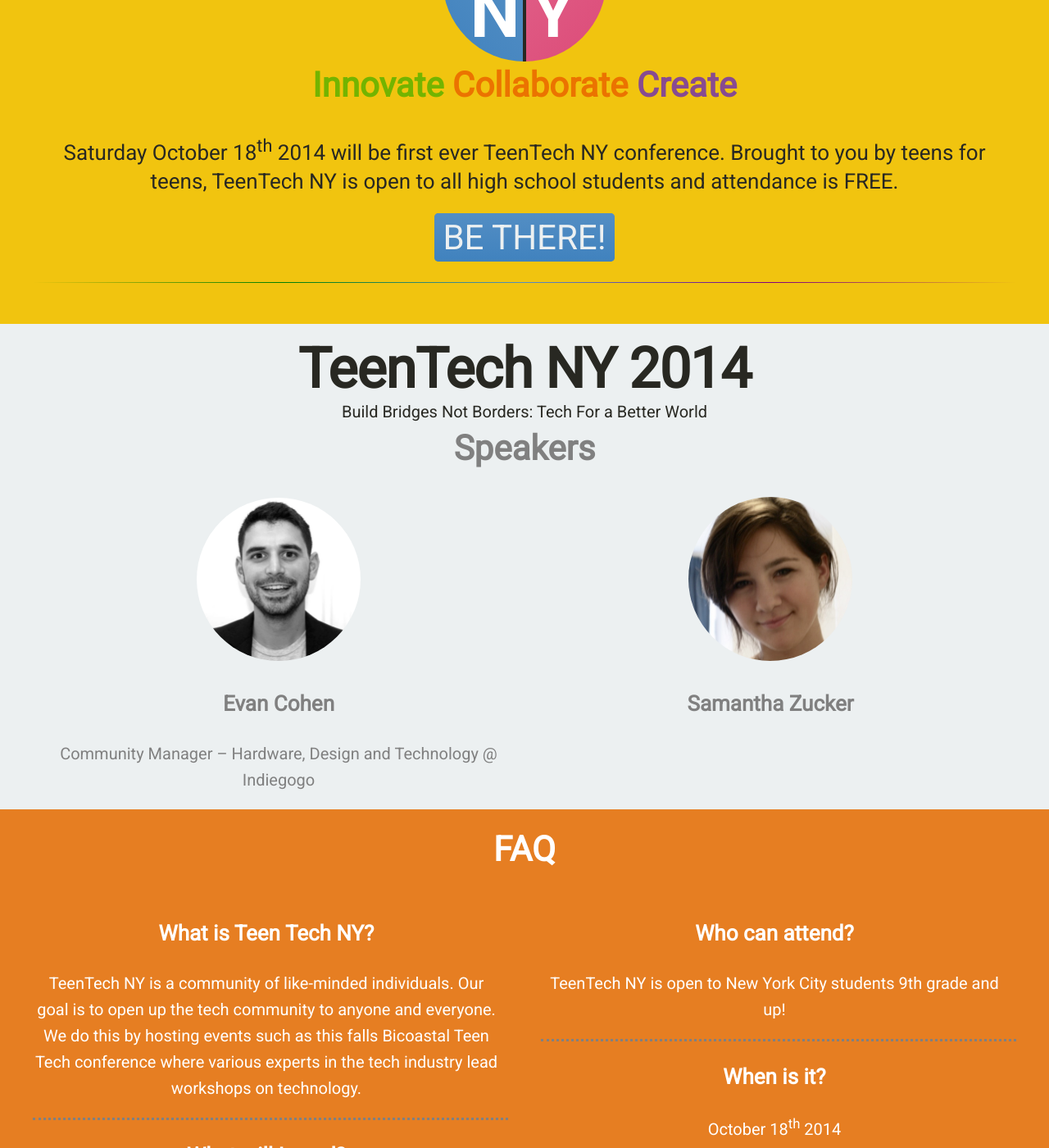
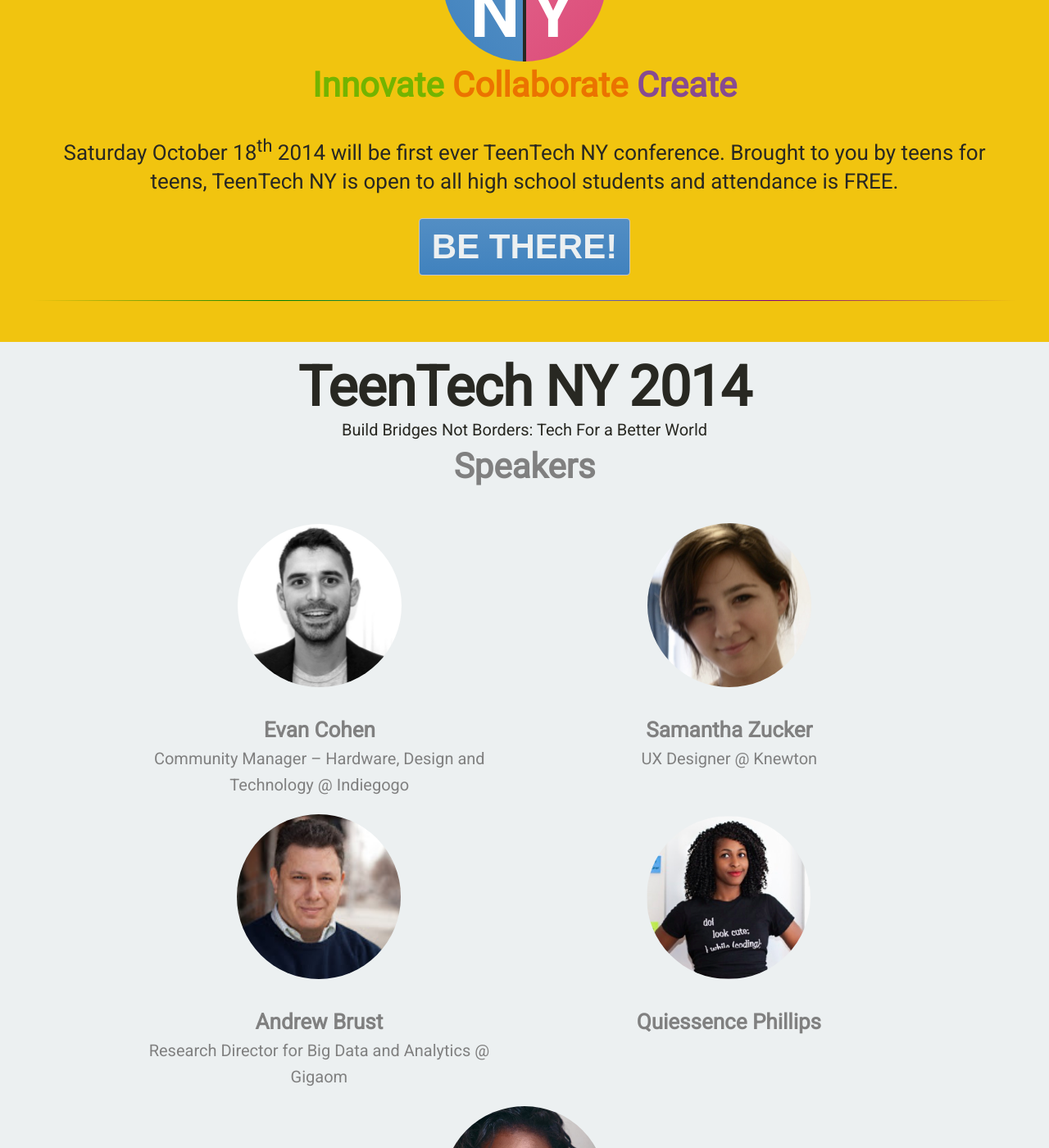
Before and after one commit to TeenTech/TeenTech.github.io, a Jekyll site: the page built from index.html, in a window 1280 px wide and 1400 px high, scrolled down 275 px. Shown: the whole window at 82% size. Built offline with Jekyll 4.4.1, drawn with Linux system fonts in a browser that asks for light colours; some of the changed text lies outside the part shown.

Commit message:
Update Bio and stuff forgot the rest

```diff
--- a/_includes/main/faq.html
+++ b/_includes/main/faq.html
@@ -10,13 +10,6 @@
           Teen Tech conference where various experts in the tech industry lead workshops on technology.
         </p>
     </div>
-    <div class="faq_aq">
-        <h3>What will I need?</h3>
-        <p>
-          Some of the workshops will require a laptop. If you don&#8217;t own one fear not, we will
-          have laptops at the event, just let us know ahead of time.
-        </p>
-      </div>
       <div class="faq_aq">
         <h3>Where will it be?</h3>
         <p>
@@ -38,7 +31,7 @@
           TeenTech NY is open to New York City students 9th grade and up!
         </p>
     </div>
-      <div class="faq_aq">
+        <div class="faq_aq">
         <h3>When is it?</h3>
         <p>
           October 18<sup>th</sup> 2014
--- a/_includes/main/speakers.html
+++ b/_includes/main/speakers.html
@@ -6,7 +6,7 @@
 </div>
 
 <h2>Speakers</h2>
-<div class="row">
+<div class="row sr">
 	<div class="speaker col" >
 		<div class="speaker_Head">
 	  		<a href="/speakers/evan_cohen/" style="text-decoration: none;">
@@ -19,7 +19,6 @@
 	    	</a>
 	    	Community Manager &ndash; Hardware, Design and Technology @ Indiegogo
 	  	</div>
-
 	</div>
 	<div class="speaker col" >
 		<div class="speaker_Head">
@@ -31,6 +30,51 @@
 	    	<a href="/speakers/samantha_zucker/" style="text-decoration: none;">
 	      		<h3> Samantha Zucker </h3>
 	    	</a>
+	    	UX Designer @ Knewton
+	  	</div>
+	</div>
+
+</div>
+
+<div class="row sr">
+	<div class="speaker col" >
+		<div class="speaker_Head">
+	  		<a href="/speakers/andrew_brust/" style="text-decoration: none;">
+	    		<img class="speaker_head" src="/images/andrew/andrew.jpg">
+	  		</a>
+	  	</div>
+	  	<div class="about_speaker">
+	    	<a href="/speakers/andrew_brust/" style="text-decoration: none;">
+	      		<h3> Andrew Brust </h3>
+	    	</a>
+	    	Research Director for Big Data and Analytics @ Gigaom
+	  	</div>
+	</div>
+	<div class="speaker col" >
+		<div class="speaker_Head">
+	  		<a href="/speakers/quiessence_phillips/" style="text-decoration: none;">
+	    		<img class="speaker_head" src="/images/quiessence/quiessence.png">
+	  		</a>
+	  	</div>
+	  	<div class="about_speaker">
+	    	<a href="/speakers/quiessence_phillips/" style="text-decoration: none;">
+	      		<h3> Quiessence Phillips </h3>
+	    	</a>
+		</div>
+	</div>
+</div>
+
+<div class="row sr">
+	<div class="speaker col" >
+		<div class="speaker_Head">
+	  		<a href="/speakers/desiree_frieson/" style="text-decoration: none;">
+	    		<img class="speaker_head" src="/images/desiree/desiree.png">
+	  		</a>
+	  	</div>
+	  	<div class="about_speaker">
+	    	<a href="/speakers/desiree_frieson/" style="text-decoration: none;">
+	      		<h3> Desiree Frieson </h3>
+	    	</a>
 	  	</div>
 	</div>
 </div>
--- a/_includes/main/welcome.html
+++ b/_includes/main/welcome.html
@@ -8,15 +8,9 @@
 	Saturday October 18<sup>th</sup> 2014 will be first ever TeenTech NY conference. Brought to you by teens for teens, TeenTech NY is open to all high school students and attendance is FREE.
 </h3>
 
-	<a class="fake_button" href="/signup/">
-		<div class="fake_button large" style="background-color: #538ec4;
-		background-image: -webkit-linear-gradient(top, #538ec4, #4082be);
-	display: inline;
-	color: #ecf0f1;
-	padding: 5px 10px;
-	font-weight: normal;
-	border-radius: 5px;">
+	<a href="/signup/">
+		<button class="large">
 			BE THERE!
-		</div>
+		</button>
 	</a>
 <hr>
--- a/css/main.css
+++ b/css/main.css
@@ -118,6 +118,107 @@
   border-radius: 200px;
 }
 
+.fake_button{
+  background-color: #538ec4;
+  background-image: -webkit-linear-gradient(top, #538ec4, #4082be);
+  display: inline;
+  color: #ecf0f1;
+  padding: 5px 10px;
+  font-weight: normal;
+  border-radius: 5px;
+}
+
+.fake_button :hover {
+  background-color: red;
+}
+
+/* BUTTONS */
+
+.button,
+button,
+input[type="button"],
+input[type="image"],
+input[type="reset"],
+input[type="submit"] {
+  background: -moz-linear-gradient(top, #538ec4, #4082be);
+  background: -ms-linear-gradient(top, #538ec4, #4082be);
+  background: -o-linear-gradient(top, #538ec4, #4082be);
+  background: -webkit-linear-gradient(top, #538ec4, #4082be);
+  background: linear-gradient(top, #538ec4, #4082be);
+
+  border: 1px solid #c6c6c6;
+  -moz-border-radius: 5px;
+  -webkit-border-radius: 5px;
+  border-radius: 4px;
+
+  -moz-box-shadow: none;
+  -webkit-box-shadow: none;
+  box-shadow: none;
+
+  cursor: default;
+
+  color: #ecf0f1;
+  font-size: 14px;
+  font-weight: bold;
+  line-height: 1.6;
+
+  margin: 0;
+  min-width: 72px;
+  outline: 0;
+  padding: 10px 15px;
+  text-align: center;
+  white-space: nowrap;
+}
+
+.button {
+  box-sizing: border-box;
+  display: inline-block;
+  padding: 0;
+}
+
+.button:hover,
+button:hover,
+input[type="button"]:hover,
+input[type="image"]:hover,
+input[type="reset"]:hover,
+input[type="submit"]:hover {
+  background: -moz-linear-gradient(top, #4B80B0, #cbcbcb);
+  background: -ms-linear-gradient(top, #d2d2d2, #cbcbcb);
+  background: -o-linear-gradient(top, #d2d2d2, #cbcbcb);
+  background: -webkit-linear-gradient(top, #508bc1, #4082be);
+  background: linear-gradient(top, #d2d2d2, #cbcbcb);
+  border: 1px solid #c6c6c6;
+  color: #F5F5F5;
+  text-decoration: none;
+}
+
+
+.button:focus,
+button:focus,
+input[type="button"]:focus,
+input[type="image"]:focus,
+input[type="reset"]:focus,
+input[type="submit"]:focus {
+  -moz-box-shadow: inset 0 0 0 1px #d6d6d6;
+  -webkit-box-shadow: inset 0 0 0 1px #d6d6d6;
+  box-shadow: inset 0 0 0 1px #d6d6d6;
+}
+
+.button:active,
+button:active,
+input[type="button"]:active,
+input[type="submit"]:active {
+  background: -moz-linear-gradient(top, #d2d2d2, #cbcbcb);
+  background: -ms-linear-gradient(top, #d2d2d2, #cbcbcb);
+  background: -o-linear-gradient(top, #d2d2d2, #cbcbcb);
+  background: -webkit-linear-gradient(top, #508bc1, #4082be);
+  background: linear-gradient(top, #d2d2d2, #cbcbcb);
+  border: 1px solid #ccc;
+  -moz-box-shadow: inset 0 1px 2px rgba(0, 0, 0, .1);
+  -webkit-box-shadow: inset 0 1px 2px rgba(0, 0, 0, .1);
+  box-shadow: inset 0 1px 2px rgba(0, 0, 0, .1);
+  color: #E0E0E0;
+}
 /* ===========================================
 Sections
 old colors
@@ -175,16 +276,20 @@
 Speaher styles
 =========================================== */
 .speaker{
-	max-width: 50%;
-	width: 300px;
+	width: 500px;
+	padding: 10px;
 }
-
+.sr{
+  max-width: 1000px;
+}
 .speaker_head{
   max-width: 200px;
   width: 100%;
   border-radius: 200px;
 }
-
+.about_speaker h3{
+  margin-bottom: 0;
+}
 
 /* ===========================================
 FAQ styles
--- a/speakers/samantha_zucker.html
+++ b/speakers/samantha_zucker.html
@@ -4,6 +4,8 @@
 	<img class="speaker_head" src="/images/knewton/samantha.jpg" >
 	<div class="text">
 		<h2> Samantha Zucker </h2>
-		<p> </p>
+		<p>Samantha Zucker is a User Experience Designer at Knewton. She aims to build products that solve real problems by making the complex simple and designing technology with empathy. She loves understanding how technology can fit into people's lives to make lasting, positive impact.</p>
+		<p>She utilizes a wide array of tools in her daily work, including user research, iteration, rapid prototyping and usability testing, and has been fortunate to apply her design thinking skill set in a number of mediums. Prior to Knewton, she has worked on iPhone and iPad apps, International Development research, animation, art installations and exhibit design.</p>
+		<p>Samantha attended Carnegie Mellon and graduated from the Interdisciplinary Program with a self designed BHA in Design and Linguistics.</p>
 	</div>
 	<img class="indegogo" src="/images/knewton/logo.svg"  style="height: 100px;">
```
Also changed, not shown: signup.md (+1 -1 lines), speakers/andrew_brust.html (added, +8 -0 lines), speakers/desiree_ferison.html (added, +8 -0 lines), speakers/quiessence_phillips.html (added, +8 -0 lines), images/andrew/andrew.jpg (added), images/desiree/desiree.png (added), images/quiessence/quiessence.png (added).
